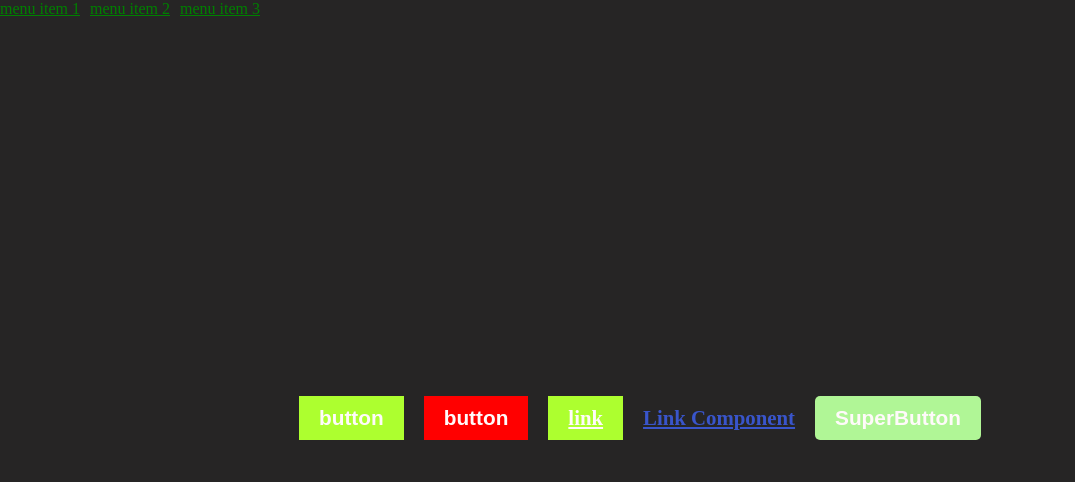
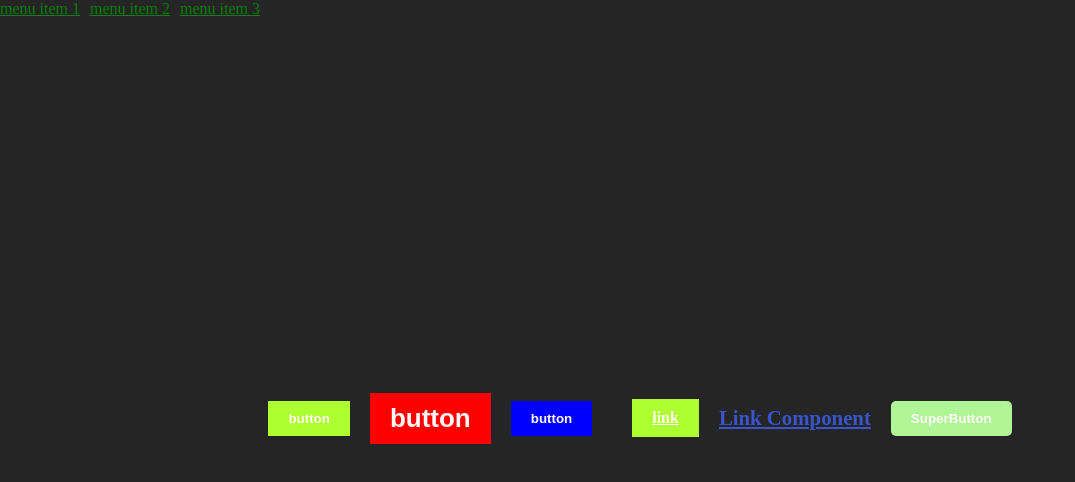
Before and after one commit to dktwho/styled-components-test, a React (Vite) app: page / in a window 1280 px wide. Shown: the top 482 px of the page, without its empty margins (0-1075 px from the left). Built offline with nearby package versions, Linux system fonts and the light colour scheme.

Commit message:
test two props for button fontSize, typed StyledBtn props

```diff
--- a/src/App.tsx
+++ b/src/App.tsx
@@ -15,7 +15,9 @@ function App() {
             </Menu>
             <Box>
                 <StyledBtn>button</StyledBtn>
-                <StyledBtn color={'red'}>button</StyledBtn>
+                <StyledBtn color={'red'} fontSize={'26px'}>button</StyledBtn>
+                <StyledBtn color={'blue'}>button</StyledBtn>
+                <br/>
                 <StyledBtn as='a' href={'#'}>link</StyledBtn>
                 <StyledBtn as={Link} href={'#'}>Link Component</StyledBtn>
                 <SuperButton>SuperButton</SuperButton>
--- a/src/components/Button.styled.tsx
+++ b/src/components/Button.styled.tsx
@@ -1,13 +1,19 @@
 import styled from "styled-components";
 import {MyAnimation} from "../styles/animations/Animations.tsx";
 
-export const StyledBtn = styled.button`
+type StyledBtnPropsType = {
+    color?: string,
+    fontSize?: string,
+}
+
+export const StyledBtn = styled.button<StyledBtnPropsType>`
   border: none;
   // background-color: greenyellow;
   background-color: ${props => props.color ||  'greenyellow' };
   padding: 10px 20px;
   color: snow;
-  font-size: 1.3rem;
+  // font-size: 1.3rem;
+  font-size: ${props => props.fontSize};
   font-weight: bold;
 
   &:hover {
```
